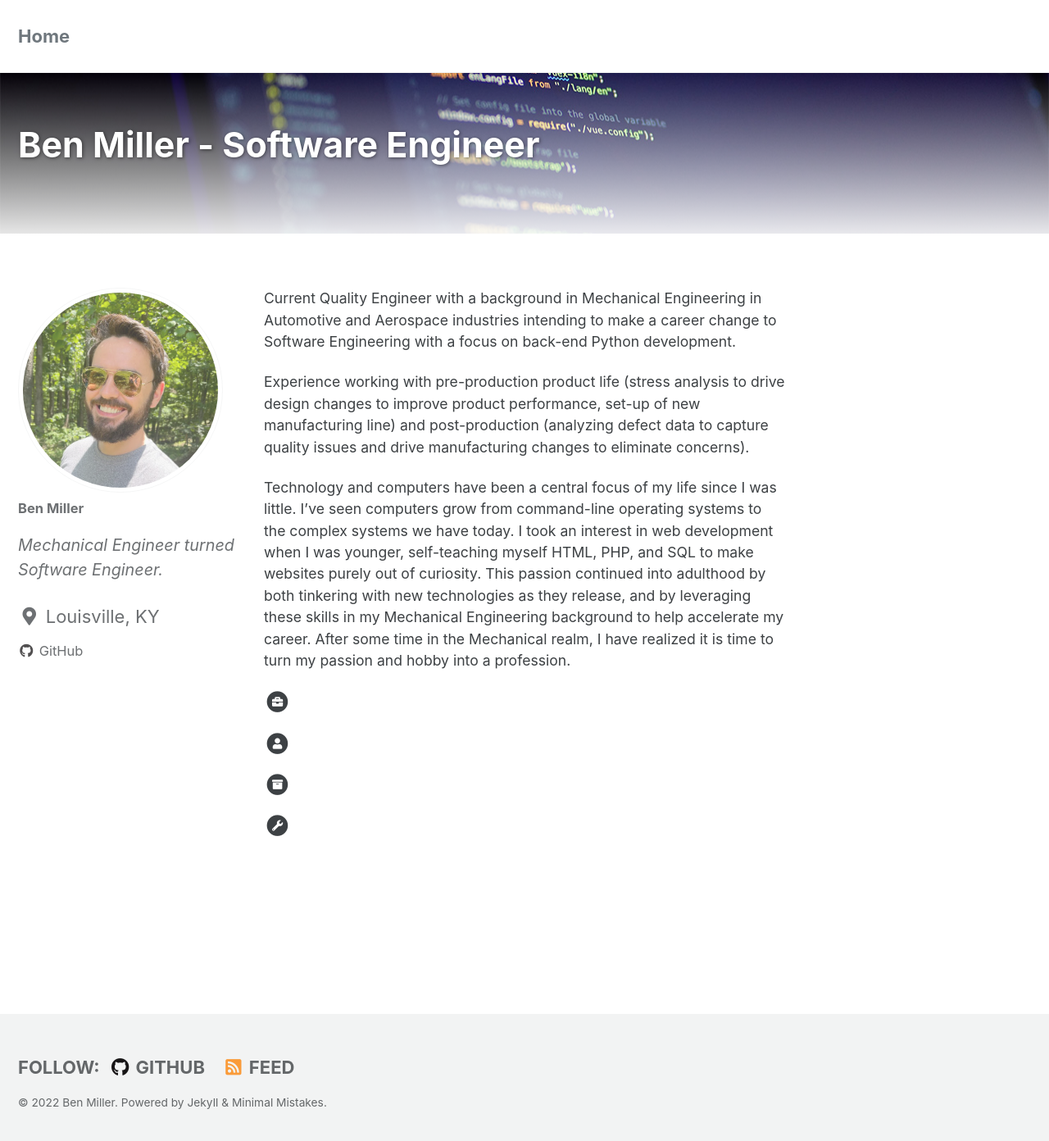
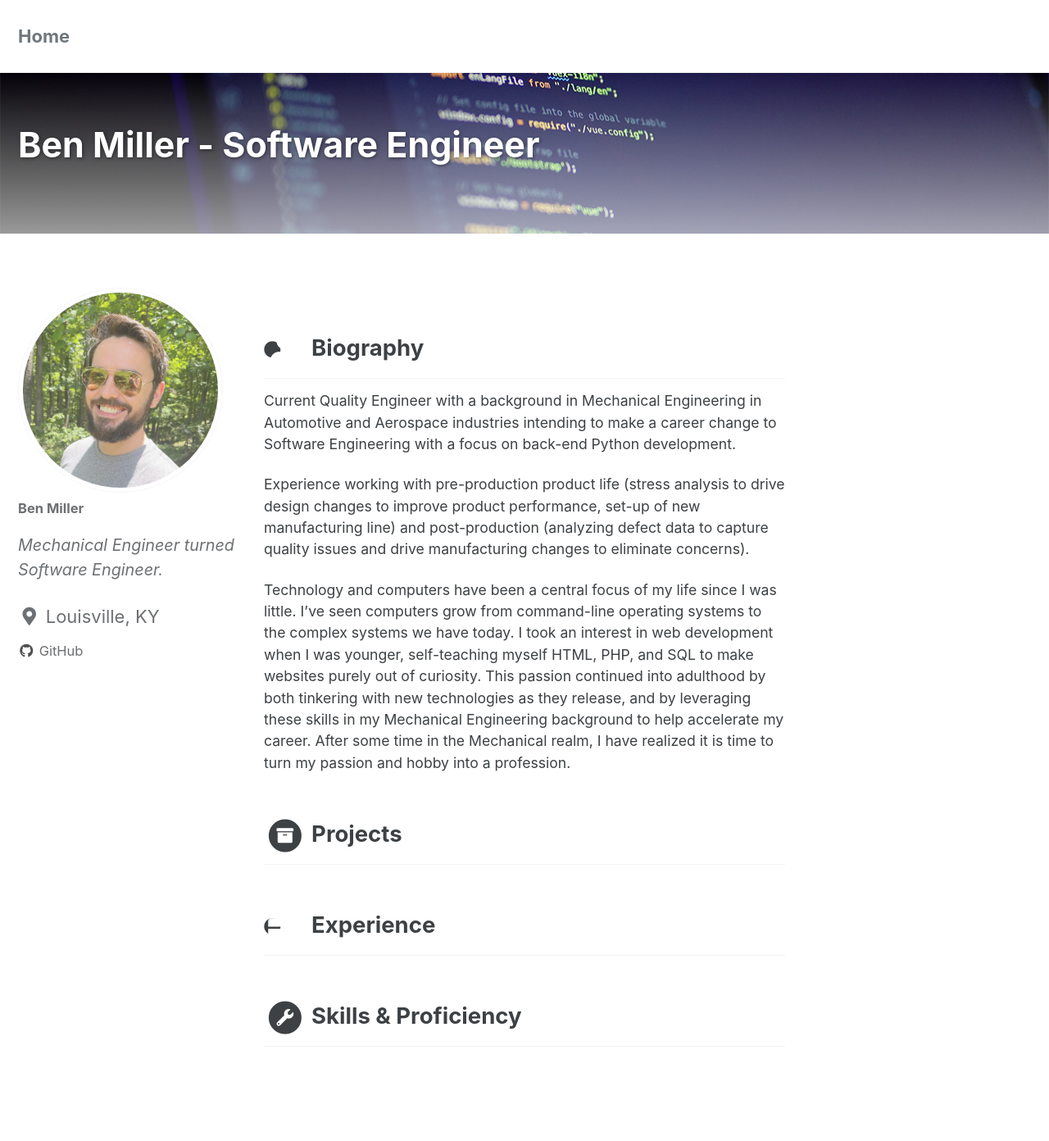
Before and after one commit to Ben-M-90/Ben-M-90.github.io, a Jekyll site: the page built from _pages/home.md, in a window 1280 px wide and 1400 px high. Shown: the top 1392 px of the window at 82% size. Built offline with Jekyll 4.4.1, drawn with Linux system fonts in a browser that asks for light colours; cached includes are drawn as plain includes.

Commit message:
Design changes, add headings
Change gradient in header, add resume headings, move content around.

```diff
--- a/_pages/home.md
+++ b/_pages/home.md
@@ -5,31 +5,42 @@ hidden: true
 author_profile: true
 header:
   overlay_image: /assets/images/header.jpg
-  overlay_filter: linear-gradient(rgba(0,0,0,0), rgba(255,255,255,0.9))
+  overlay_filter: linear-gradient(rgba(0,0,0,0), rgba(255,255,255,0.6))
 ---
 
+<h2>
+<span class="fa-stack fa-xs">
+	<i class="fas fa-circle fa-stack-3x"></i>
+	<i class="fa fa-user fa-stack-2x fa-inverse"></i>
+</span>
+Biography
+</h2>
 Current Quality Engineer with a background in Mechanical Engineering in Automotive and Aerospace industries intending to make a career change to Software Engineering with a focus on back-end Python development.
 
 Experience working with pre-production product life (stress analysis to drive design changes to improve product performance, set-up of new manufacturing line) and post-production (analyzing defect data to capture quality issues and drive manufacturing changes to eliminate concerns).
 
 Technology and computers have been a central focus of my life since I was little. I've seen computers grow from command-line operating systems to the complex systems we have today. I took an interest in web development when I was younger, self-teaching myself HTML, PHP, and SQL to make websites purely out of curiosity. This passion continued into adulthood by both tinkering with new technologies as they release, and by leveraging these skills in my Mechanical Engineering background to help accelerate my career. After some time in the Mechanical realm, I have realized it is time to turn my passion and hobby into a profession.
 
-<span class="fa-stack fa-xs">
-	<i class="fas fa-circle fa-stack-2x"></i>
-	<i class="fa fa-briefcase fa-stack-1x fa-inverse"></i>
-</span>
-
-<span class="fa-stack fa-xs">
-	<i class="fas fa-circle fa-stack-2x"></i>
-	<i class="fa fa-user fa-stack-1x fa-inverse"></i>
-</span>
-
+<h2>
 <span class="fa-stack fa-xs">
 	<i class="fas fa-circle fa-stack-2x"></i>
 	<i class="fa fa-archive fa-stack-1x fa-inverse"></i>
 </span>
+Projects
+</h2>
 
+<h2>
+<span class="fa-stack fa-xs">
+	<i class="fas fa-circle fa-stack-3x"></i>
+	<i class="fa fa-briefcase fa-stack-2x fa-inverse"></i>
+</span>
+Experience
+</h2>
+
+<h2>
 <span class="fa-stack fa-xs">
 	<i class="fas fa-circle fa-stack-2x"></i>
 	<i class="fa fa-wrench fa-stack-1x fa-inverse"></i>
 </span>
+Skills & Proficiency
+</h2>
```
